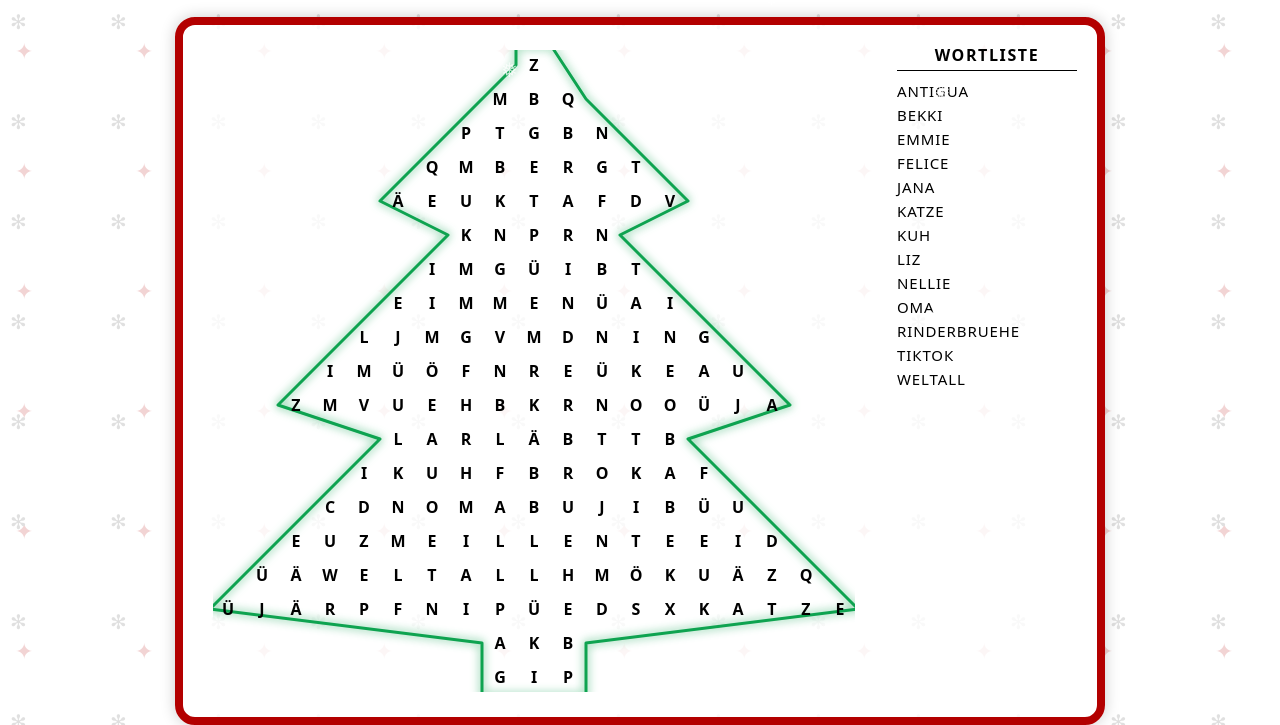
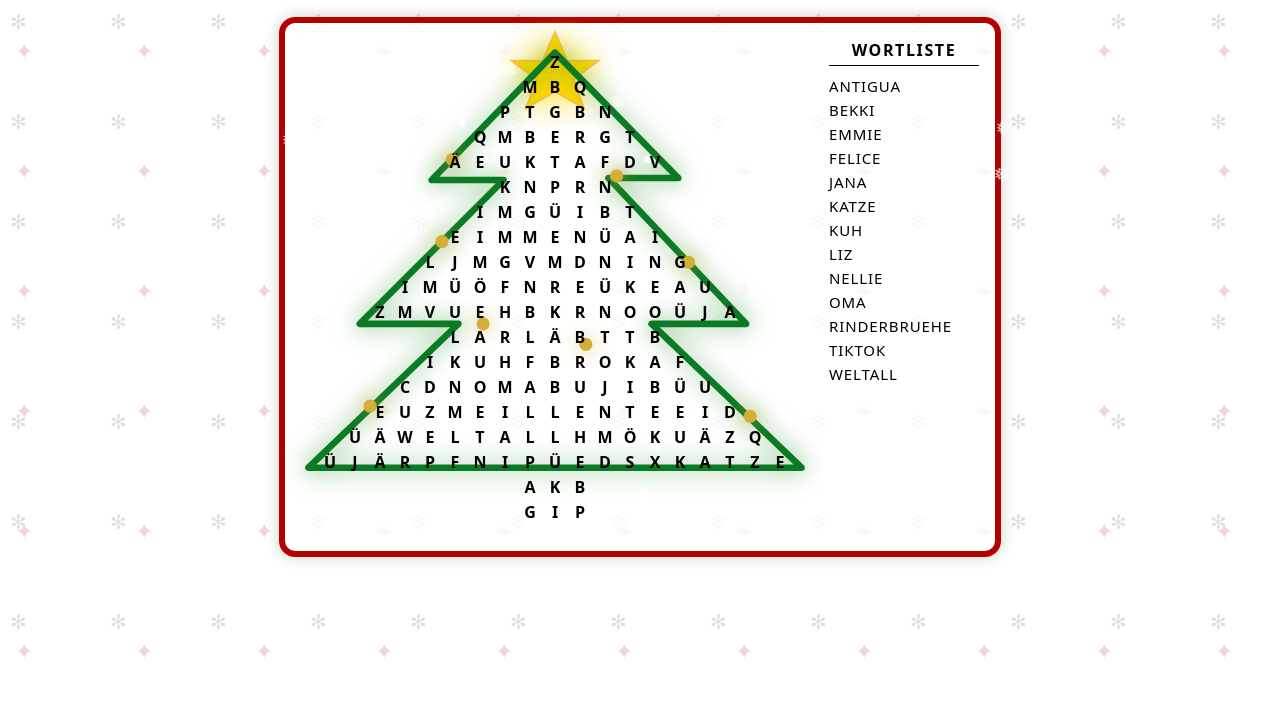
Before and after one commit to danielmueck55-droid/wordsearch, a plain HTML site: page index.html in a window 1280 px wide. Shown: the part 126-851 px from the top of the page. After the commit the page ends 800 px from the top, so only its background shows below. Drawn offline with Linux system fonts and the light colour scheme.

Commit message:
Update index.html

```diff
--- a/index.html
+++ b/index.html
@@ -5,7 +5,6 @@
   <meta name="viewport" content="width=device-width, initial-scale=1.0" />
   <title>Wortsuche – Türchen 12</title>
 
-  <!-- Festive Calligraphy Font -->
   <link href="https://fonts.googleapis.com/css2?family=Great+Vibes&display=swap" rel="stylesheet">
 
   <style>
@@ -55,9 +54,9 @@
 
     /* Frame around puzzle + word list */
     #frame {
-      padding: 15px 20px;
-      border: 8px solid #b30000;
-      border-radius: 20px;
+      padding: 12px 16px; /* ADJUSTED */
+      border: 6px solid #b30000; /* ADJUSTED */
+      border-radius: 16px; /* ADJUSTED */
       background: rgba(255,255,255,0.8);
       box-shadow: 0 0 15px rgba(0,0,0,0.2);
       margin-top: 20px;
@@ -65,23 +64,21 @@
       position: relative;
       display: flex;
       flex-wrap: wrap;
-      gap: 32px;
+      gap: 20px; /* ADJUSTED */
       justify-content: center;
       align-items: flex-start;
-      max-width: 900px;
+      max-width: 700px; /* ADJUSTED */
     }
 
+    /* Tree wrapper */
     #treeWrapper {
-      padding: 10px;
-      border-radius: 24px;
+      position: relative;
+      display: inline-block;
+      padding: 10px 12px; /* ADJUSTED */
+      border-radius: 20px; /* ADJUSTED */
     }
 
-    /* New inner wrapper so SVG and grid align perfectly */
-    #treeInner {
-      position: relative;
-      display: inline-block;
-    }
-
+    /* Tree outline SVG */
     #treeSvgWrapper {
       position: absolute;
       inset: 0;
@@ -89,36 +86,82 @@
       z-index: 0;
     }
 
+/* SCALE + OFFSET FOR THE OUTLINE */
+#treeSvgScale {
+  position: absolute;
+  inset: 0;
+  transform-origin: center;
+  transform: scale(1.06) translateY(-4px); /* ADJUSTED */
+  pointer-events: none;
+  z-index: 0;
+}
+
     #treeSvg {
       width: 100%;
       height: 100%;
-      display: block;
+    }
+    .tree-outline {
+      fill: none;
+      stroke: #0b7a24;
+      stroke-width: 3.2;
+      stroke-linejoin: round;
+      filter: drop-shadow(0 0 6px rgba(0,128,0,0.6));
+    }
+    .tree-garland {
+      fill: #d4af37;
+      filter: drop-shadow(0 0 5px rgba(212,175,55,0.9));
+    }
+    .tree-star {
+      fill: #ffd700;
+      stroke: #f4c542;
+      stroke-width: 1;
+      filter: drop-shadow(0 0 8px rgba(255,215,0,0.9));
+    }
+    .tree-sparkle {
+      fill: #ffffff;
+      opacity: 0.9;
     }
 
-    .tree-outline {
-      fill: none;
-      stroke: #0ea350;
-      stroke-width: 3;
-      stroke-linejoin: round;
-      filter: drop-shadow(0 0 5px rgba(14,163,80,0.8));
-    }
-
+   /* Responsive grid cell size */
 #treeGrid {
+  --cell: 22px;     /* default desktop size - ADJUSTED from 30px */
   position: relative;
   z-index: 2;
   display: grid;
-      grid-template-columns: repeat(19, 30px);
-      grid-auto-rows: 30px;
-      gap: 4px;
+  grid-template-columns: repeat(19, var(--cell));
+  grid-auto-rows: var(--cell);
+  gap: 3px;         /* ADJUSTED from 4px */
   justify-content: center;
   user-select: none;
   touch-action: none;
+  padding: 6px;     /* ADJUSTED from 8px */
+}
+
+/* Shrink grid on mobile screens */
+@media (max-width: 650px) { /* Changed from 600px to 650px to match stacking breakpoint */
+  #treeGrid {
+    --cell: 18px;   /* mobile size - ADJUSTED from 22px */
+  }
+}
+
+/* Word panel stacking kept at 650px */
+@media (max-width: 650px) {
+  #frame {
+    flex-direction: column;
+    align-items: center;
+  }
+  #wordPanel {
+    align-self: stretch;
+  }
+  #wordPanel h3 {
+    text-align: left;
+  }
 }
 
     .cell {
-      width: 30px;
-      height: 30px;
-      border-radius: 7px;
+      width: var(--cell); /* ADJUSTED to use variable */
+      height: var(--cell); /* ADJUSTED to use variable */
+      border-radius: 5px; /* ADJUSTED from 7px */
       border: none;
       background: transparent;
       display: flex;
@@ -147,8 +190,8 @@
     }
 
     .cell.active {
-      background: rgba(255,255,255,0.2);
-      box-shadow: 0 0 6px rgba(179,0,0,0.4);
+      background: rgba(255,255,255,0.25);
+      box-shadow: 0 0 6px rgba(179,0,0,0.5);
     }
 
     .cell.found {
@@ -160,7 +203,7 @@
       position: absolute;
       z-index: 1; /* behind letters but above outline */
       border-radius: 999px;
-      border: 2px solid rgba(255,255,255,0.9);
+      border: 2px solid rgba(255,255,255,0.7);
       box-shadow:
         0 0 8px rgba(0,0,0,0.25),
         0 0 16px rgba(0,0,0,0.15);
@@ -171,7 +214,7 @@
 
     /* Word list */
     #wordPanel {
-      min-width: 180px;
+      min-width: 150px; /* ADJUSTED from 180px */
     }
 
     #wordPanel h3 {
@@ -258,26 +301,11 @@
       from { opacity: 1; }
       to   { opacity: 0; }
     }
-
-    /* Responsive word panel stacking */
-    @media (max-width: 650px) {
-      #frame {
-        flex-direction: column;
-        align-items: center;
-      }
-      #wordPanel {
-        align-self: stretch;
-      }
-      #wordPanel h3 {
-        text-align: left;
-      }
-    }
   </style>
 </head>
 
 <body>
 
-  <!-- Confetti canvas -->
   <canvas id="confettiCanvas"
           style="position: fixed; top: 0; left: 0; width: 100vw; height: 100vh;
                  pointer-events: none; z-index: 999999; display: none;"></canvas>
@@ -287,18 +315,47 @@
 
   <div id="frame">
     <div id="treeWrapper">
-      <div id="treeInner">
       <div id="treeSvgWrapper">
-          <svg id="treeSvg"></svg>
+  <div id="treeSvgScale">
+    <svg id="treeSvg" viewBox="0 0 200 260" preserveAspectRatio="xMidYMid meet">
+
+          <polygon class="tree-star"
+                   points="100,8 106,22 121,22 109,31 114,45 100,37 86,45 91,31 79,22 94,22"/>
+          <path class="tree-outline"
+      d="M100 18
+         L40 80 L75 80
+         L5 150 L53 150
+         L-20 220 L30 220
+         L126 220 L220 220
+         L147 150 L193 150
+         L126 79 L160 79 Z" />
+
+          <circle class="tree-garland" cx="50" cy="70" r="3.2"/>
+          <circle class="tree-garland" cx="130" cy="78" r="3.2"/>
+          <circle class="tree-garland" cx="45" cy="110" r="3.2"/>
+          <circle class="tree-garland" cx="165" cy="120" r="3.2"/>
+          <circle class="tree-garland" cx="65" cy="150" r="3.2"/>
+          <circle class="tree-garland" cx="115" cy="160" r="3.2"/>
+          <circle class="tree-garland" cx="10" cy="190" r="3.2"/>
+          <circle class="tree-garland" cx="195" cy="195" r="3.2"/>
+
+          <circle class="tree-sparkle" cx="55" cy="52" r="1.8"/>
+          <circle class="tree-sparkle" cx="145" cy="70" r="1.8"/>
+          <circle class="tree-sparkle" cx="50" cy="125" r="1.5"/>
+          <circle class="tree-sparkle" cx="155" cy="135" r="1.5"/>
+          <circle class="tree-sparkle" cx="60" cy="200" r="1.5"/>
+          <circle class="tree-sparkle" cx="150" cy="210" r="1.5"/>
+          </svg>
   </div>
+</div>
+
+
       <div id="treeGrid"></div>
-      </div>
     </div>
 
     <div id="wordPanel">
       <h3>WORTLISTE</h3>
       <ul id="wordList">
-        <!-- filled by JS -->
         </ul>
     </div>
   </div>
@@ -451,14 +508,9 @@ const solutionColors = [
 
 const treeGrid    = document.getElementById("treeGrid");
 const treeWrapper = document.getElementById("treeWrapper");
-const treeInner   = document.getElementById("treeInner");
-const treeSvg     = document.getElementById("treeSvg");
 const wordListEl  = document.getElementById("wordList");
 const winMessage  = document.getElementById("winMessage");
 const restartBtn  = document.getElementById("restartButton");
-
-const cellSize = 30;
-const gap = 4;
 
 let width = 0;
 treeRows.forEach(r => { if (r.length > width) width = r.length; });
@@ -504,135 +556,6 @@ words.forEach((w, index) => {
   w.liElement = li;
   w.found = false;
 });
-
-/* ==========================
-   AUTO-GENERATED TREE OUTLINE
-   (computed from the letter grid)
-========================== */
-
-function generateTreeOutline() {
-  const pad = 3; // distance from letters
-  const rowBounds = [];
-
-  for (let y = 0; y < height; y++) {
-    let minCol = null;
-    let maxCol = null;
-    for (let x = 0; x < width; x++) {
-      if (board[y][x] !== null) {
-        if (minCol === null || x < minCol) minCol = x;
-        if (maxCol === null || x > maxCol) maxCol = x;
-      }
-    }
-    if (minCol !== null) {
-      rowBounds.push({ y, minCol, maxCol });
-    }
-  }
-
-  if (!rowBounds.length) return;
-
-  const topRow = rowBounds[0].y;
-  const bottomRow = rowBounds[rowBounds.length - 1].y;
-
-  const gridPixelWidth  = width * cellSize + (width - 1) * gap;
-  const gridPixelHeight = height * cellSize + (height - 1) * gap;
-
-  treeSvg.setAttribute("viewBox", `0 0 ${gridPixelWidth} ${gridPixelHeight}`);
-
-  const topPoints = [];
-  const rightPoints = [];
-  const bottomPoints = [];
-  const leftPoints = [];
-
-  // helper to convert (x,y cell coords) to pixel boundaries
-  function colLeft(c)  { return c * (cellSize + gap); }
-  function colRight(c) { return c * (cellSize + gap) + cellSize; }
-  function rowTop(r)   { return r * (cellSize + gap); }
-  function rowBottom(r){ return r * (cellSize + gap) + cellSize; }
-
-  // build outline points
-  for (let i = 0; i < rowBounds.length; i++) {
-    const { y, minCol, maxCol } = rowBounds[i];
-    const tY = rowTop(y) - pad;
-    const bY = rowBottom(y) + pad;
-    const lX = colLeft(minCol) - pad;
-    const rX = colRight(maxCol) + pad;
-
-    // top edge points (right side of the tree)
-    topPoints.push({ x: lX, y: tY });
-    topPoints.push({ x: rX, y: tY });
-
-    // right edge mid
-    rightPoints.push({ x: rX, y: (tY + bY) / 2 });
-
-    // bottom edge
-    bottomPoints.push({ x: rX, y: bY });
-    bottomPoints.push({ x: lX, y: bY });
-
-    // left edge mid
-    leftPoints.push({ x: lX, y: (tY + bY) / 2 });
-  }
-
-  // Construct polygon: top (from first row), then right side down,
-  // then bottom of last row, then left side up, then close.
-  const pts = [];
-
-  // top: from left to right of first row
-  const firstTop = rowBounds[0];
-  {
-    const y = firstTop.y;
-    const tY = rowTop(y) - pad;
-    const lX = colLeft(firstTop.minCol) - pad;
-    const rX = colRight(firstTop.maxCol) + pad;
-    pts.push({ x: lX, y: tY });
-    pts.push({ x: rX, y: tY });
-  }
-
-  // right side: from second row to last
-  for (let i = 1; i < rowBounds.length; i++) {
-    const { y, maxCol } = rowBounds[i];
-    const tY = rowTop(y) - pad;
-    const bY = rowBottom(y) + pad;
-    const rX = colRight(maxCol) + pad;
-    pts.push({ x: rX, y: (tY + bY) / 2 });
-  }
-
-  // bottom edge of last row
-  const lastBottom = rowBounds[rowBounds.length - 1];
-  {
-    const y = lastBottom.y;
-    const bY = rowBottom(y) + pad;
-    const lX = colLeft(lastBottom.minCol) - pad;
-    const rX = colRight(lastBottom.maxCol) + pad;
-    pts.push({ x: rX, y: bY });
-    pts.push({ x: lX, y: bY });
-  }
-
-  // left side: from second-last row up to first
-  for (let i = rowBounds.length - 2; i >= 0; i--) {
-    const { y, minCol } = rowBounds[i];
-    const tY = rowTop(y) - pad;
-    const bY = rowBottom(y) + pad;
-    const lX = colLeft(minCol) - pad;
-    pts.push({ x: lX, y: (tY + bY) / 2 });
-  }
-
-  // close back to top-left (already there logically)
-  // Build path string
-  let d = "";
-  pts.forEach((p, i) => {
-    d += (i === 0 ? "M" : "L") + p.x + " " + p.y + " ";
-  });
-  d += "Z";
-
-  treeSvg.innerHTML = "";
-  const path = document.createElementNS("http://www.w3.org/2000/svg", "path");
-  path.setAttribute("class", "tree-outline");
-  path.setAttribute("d", d);
-  treeSvg.appendChild(path);
-}
-
-// Generate outline after layout
-window.addEventListener("load", generateTreeOutline);
 
 /* ==========================
    SELECTION + TOUCH LOGIC
@@ -818,27 +741,28 @@ document.addEventListener("touchend", handleTouchEnd);
 function addWordHighlight(path, color) {
   if (!path.length) return;
 
-  const rect = treeInner.getBoundingClientRect();
-
+  const wrapperRect = treeWrapper.getBoundingClientRect();
   const firstCell = cells[path[0].y][path[0].x];
   const lastCell  = cells[path[path.length - 1].y][path[path.length - 1].x];
 
   const r1 = firstCell.getBoundingClientRect();
   const r2 = lastCell.getBoundingClientRect();
 
-  const x1 = r1.left + r1.width / 2 - rect.left;
-  const y1 = r1.top  + r1.height / 2 - rect.top;
-  const x2 = r2.left + r2.width / 2 - rect.left;
-  const y2 = r2.top  + r2.height / 2 - rect.top;
+  const x1 = r1.left + r1.width / 2 - wrapperRect.left;
+  const y1 = r1.top  + r1.height / 2 - wrapperRect.top;
+  const x2 = r2.left + r2.width / 2 - wrapperRect.left;
+  const y2 = r2.top  + r2.height / 2 - wrapperRect.top;
 
   const dx = x2 - x1;
   const dy = y2 - y1;
-  const length = Math.sqrt(dx * dx + dy * dy) + 26;
+  const length = Math.sqrt(dx * dx + dy * dy) + 26; // padding
   const angle  = Math.atan2(dy, dx) * 180 / Math.PI;
   const centerX = (x1 + x2) / 2;
   const centerY = (y1 + y2) / 2;
 
-  const thickness = 34;
+  const thickness = 26; // ADJUSTED from 34
+  // We need to re-calculate the thickness based on the current cell size (22px) + padding.
+  // Let's use 26px to be safe (22px cell height + 4px padding/margin).
 
   const highlight = document.createElement("div");
   highlight.className = "wordHighlight";
@@ -849,7 +773,7 @@ function addWordHighlight(path, color) {
   highlight.style.transform = `rotate(${angle}deg)`;
   highlight.style.background = color;
 
-  treeInner.appendChild(highlight);
+  treeWrapper.appendChild(highlight);
   wordHighlights.push(highlight);
 }
 
```
Lines whose indentation alone changed are shown as unchanged.
